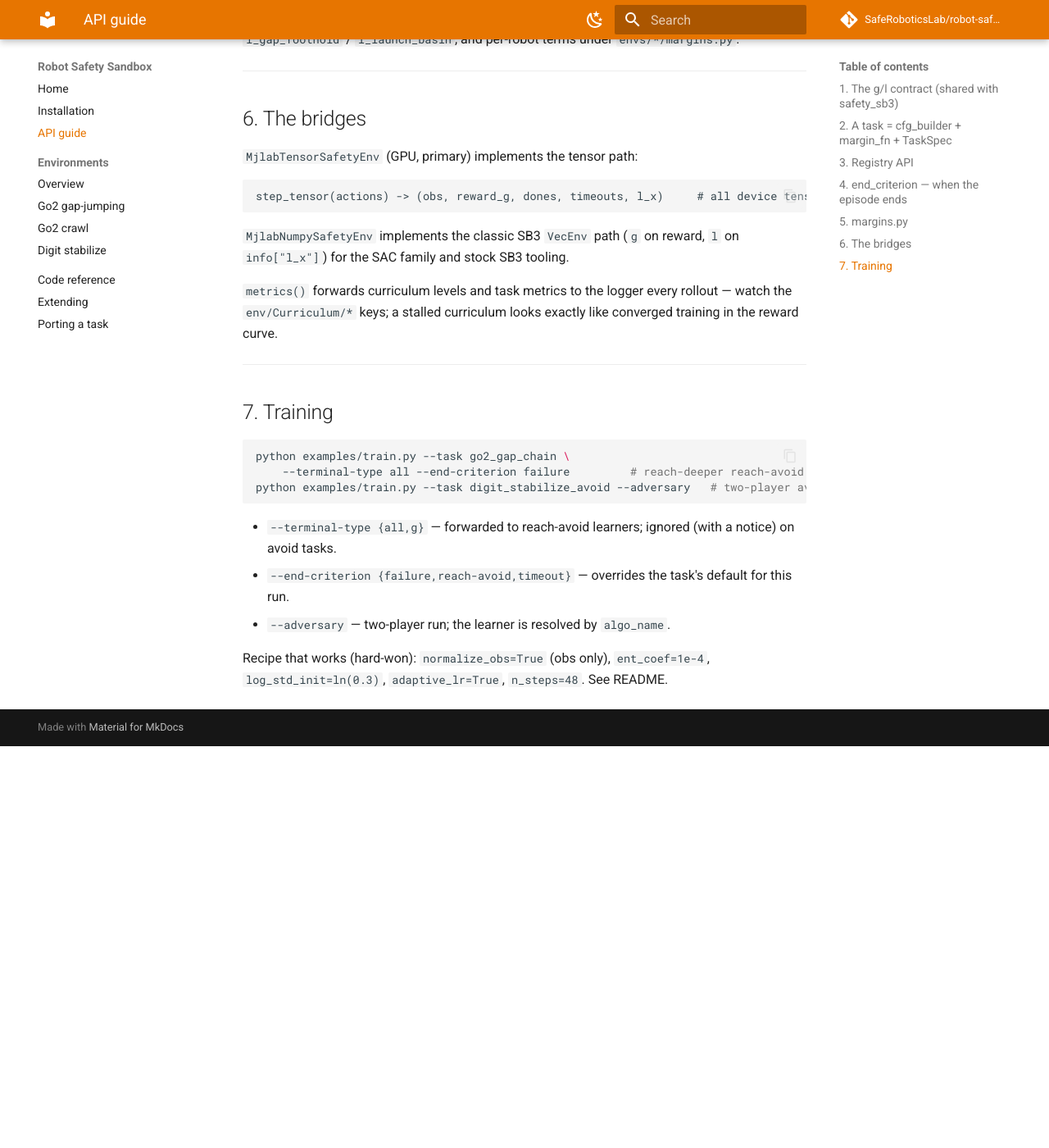
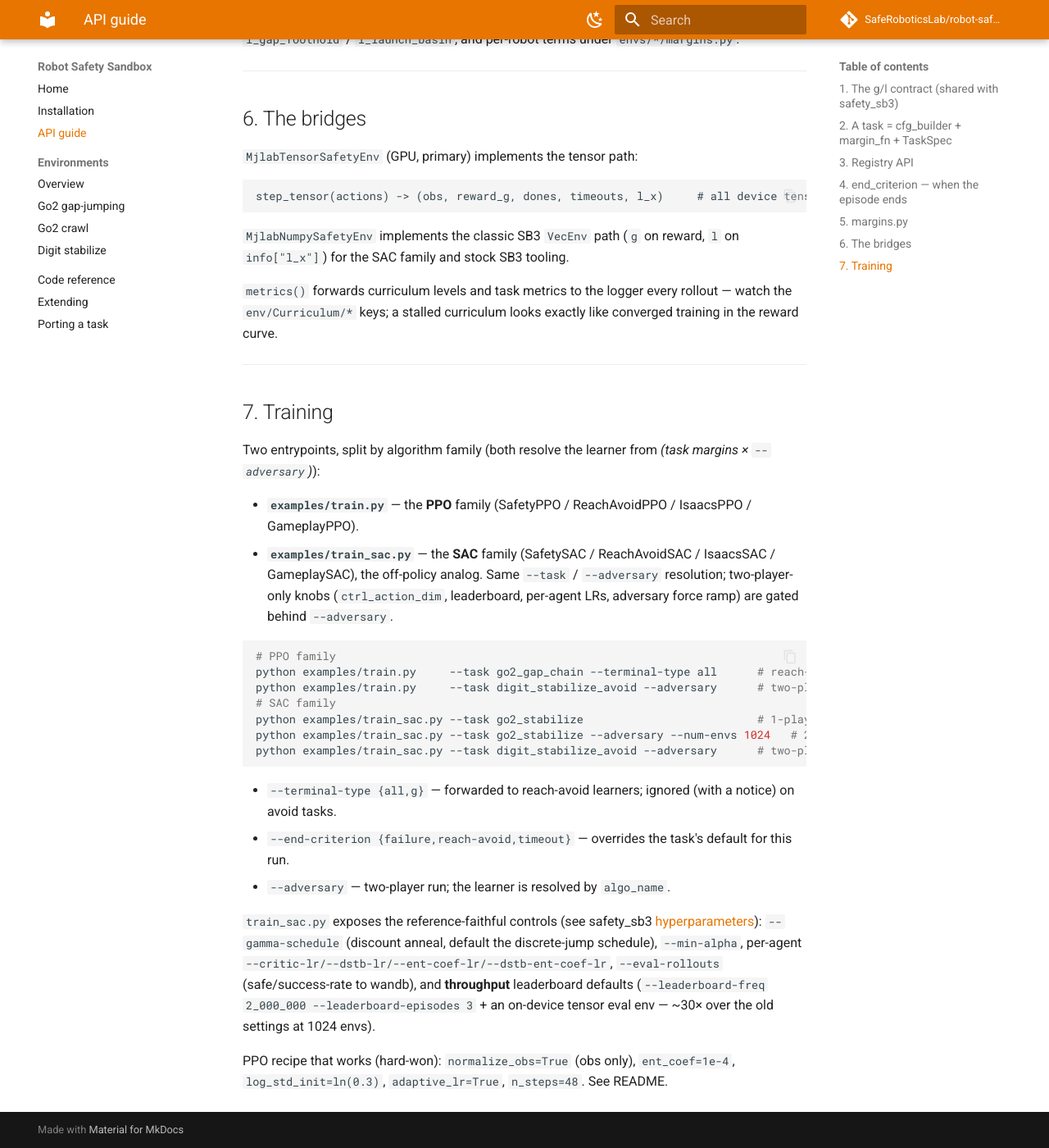
Before and after one commit to SafeRoboticsLab/robot-safety-sandbox, an MkDocs documentation site: the page built from docs/API.md, in a window 1280 px wide and 1400 px high, scrolled down 3355 px. Shown: the whole window at 82% size. Built offline with MkDocs 1.6.1 and Material for MkDocs 9.7.7, drawn with Linux system fonts in a browser that asks for light colours; comment, search, counter and statistics services are not loaded; before the commit the page ends 4265 px from its top, so only the background shows below that.

Commit message:
docs: document examples/train_sac.py (SAC-family trainer) + throughput leaderboard defaults

````diff
--- a/docs/API.md
+++ b/docs/API.md
@@ -166,10 +166,24 @@ like converged training in the reward curve.
 
 ## 7. Training
 
+Two entrypoints, split by algorithm family (both resolve the learner from
+*(task margins × `--adversary`)*):
+
+- **`examples/train.py`** — the **PPO** family (SafetyPPO / ReachAvoidPPO /
+  IsaacsPPO / GameplayPPO).
+- **`examples/train_sac.py`** — the **SAC** family (SafetySAC / ReachAvoidSAC /
+  IsaacsSAC / GameplaySAC), the off-policy analog. Same `--task` / `--adversary`
+  resolution; two-player-only knobs (`ctrl_action_dim`, leaderboard, per-agent
+  LRs, adversary force ramp) are gated behind `--adversary`.
+
 ```bash
-python examples/train.py --task go2_gap_chain \
-    --terminal-type all --end-criterion failure         # reach-deeper reach-avoid
-python examples/train.py --task digit_stabilize_avoid --adversary   # two-player avoid (IsaacsPPO)
+# PPO family
+python examples/train.py     --task go2_gap_chain --terminal-type all      # reach-avoid PPO
+python examples/train.py     --task digit_stabilize_avoid --adversary      # two-player avoid (IsaacsPPO)
+# SAC family
+python examples/train_sac.py --task go2_stabilize                          # 1-player reach-avoid (ReachAvoidSAC)
+python examples/train_sac.py --task go2_stabilize --adversary --num-envs 1024   # 2-player reach-avoid (GameplaySAC)
+python examples/train_sac.py --task digit_stabilize_avoid --adversary      # two-player avoid (IsaacsSAC)
 ```
 
 - `--terminal-type {all,g}` — forwarded to reach-avoid learners; ignored (with a
@@ -178,5 +192,13 @@ python examples/train.py --task digit_stabilize_avoid --adversary   # two-player
   for this run.
 - `--adversary` — two-player run; the learner is resolved by `algo_name`.
 
-Recipe that works (hard-won): `normalize_obs=True` (obs only), `ent_coef=1e-4`,
+`train_sac.py` exposes the reference-faithful controls (see safety_sb3
+[hyperparameters](https://saferoboticslab.github.io/safety-stable-baselines/hyperparameters/)):
+`--gamma-schedule` (discount anneal, default the discrete-jump schedule),
+`--min-alpha`, per-agent `--critic-lr/--dstb-lr/--ent-coef-lr/--dstb-ent-coef-lr`,
+`--eval-rollouts` (safe/success-rate to wandb), and **throughput** leaderboard
+defaults (`--leaderboard-freq 2_000_000 --leaderboard-episodes 3` + an on-device
+tensor eval env — ~30× over the old settings at 1024 envs).
+
+PPO recipe that works (hard-won): `normalize_obs=True` (obs only), `ent_coef=1e-4`,
 `log_std_init=ln(0.3)`, `adaptive_lr=True`, `n_steps=48`. See README.
````
